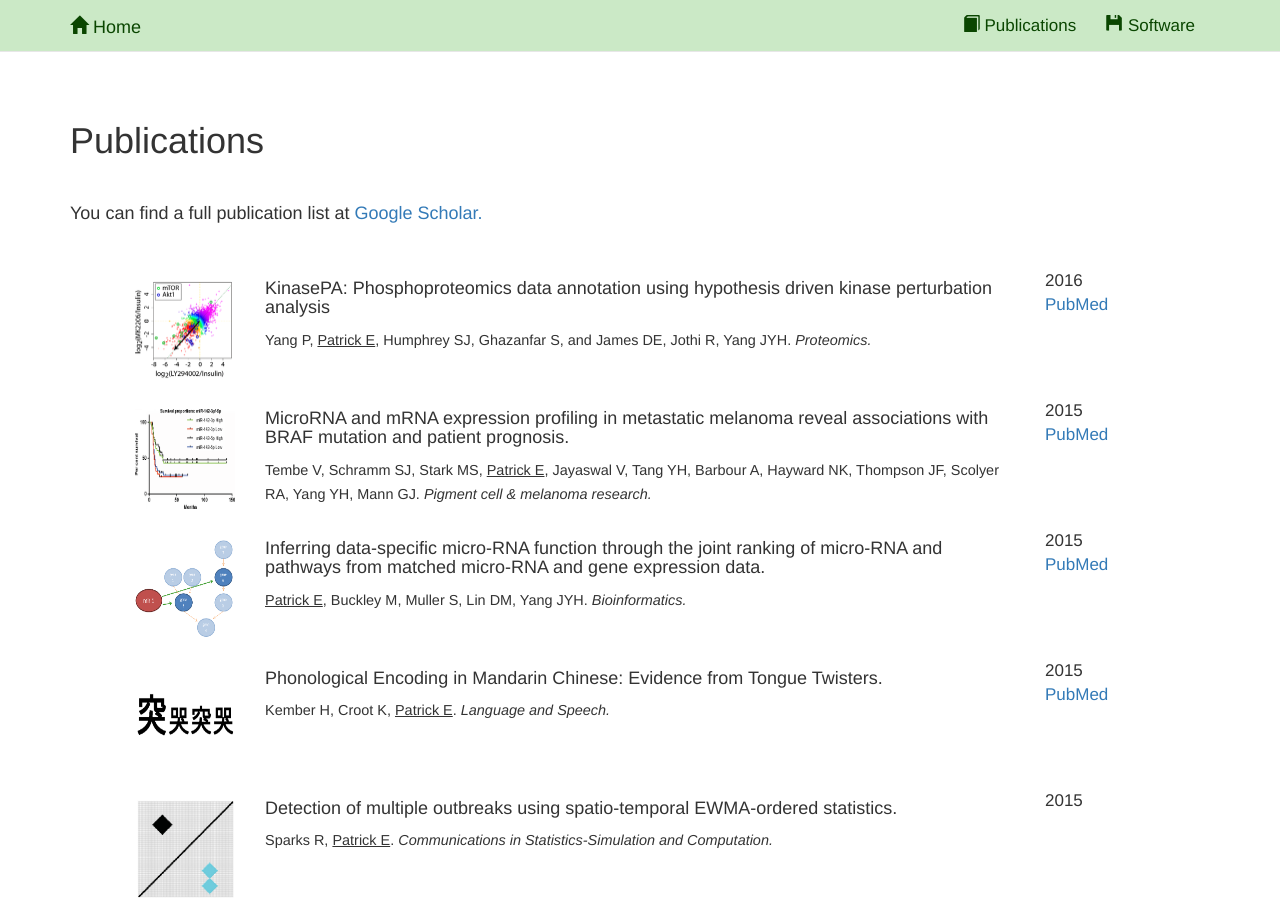
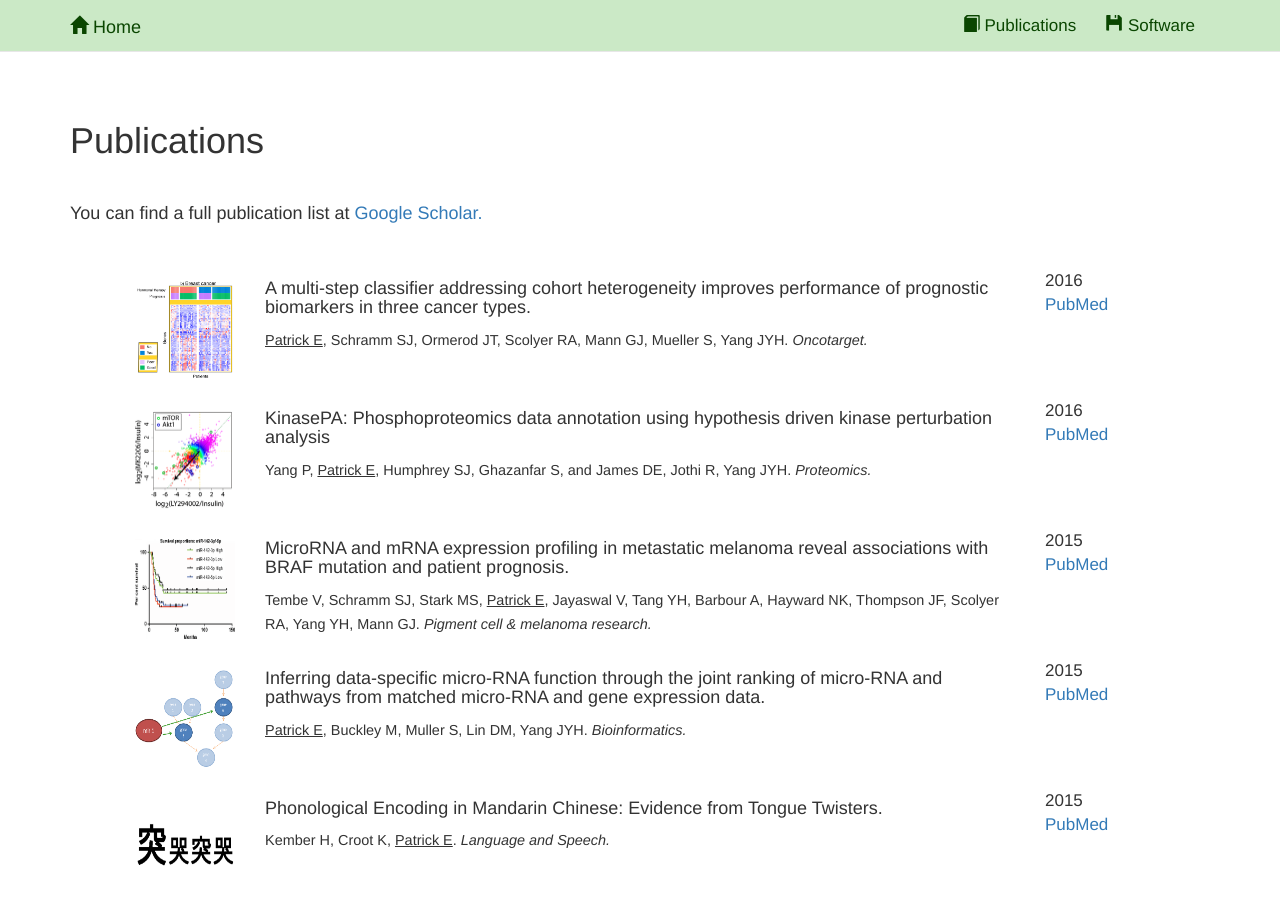
Before and after one commit to ellispatrick/ellispatrick.github.io, a Jekyll site: the page built from publications.html, in a window 1280 px wide and 900 px high. Built offline with Jekyll 4.4.1, drawn with Linux system fonts in a browser that asks for light colours; nearby versions of some CDN libraries; a style sheet for code colours, icons or effects is not loaded.

Commit message:
Updated TwoStage and made post
Updated TwoStage publication and posted about microRNA preprint

```diff
--- a/_data/publications.yml
+++ b/_data/publications.yml
@@ -1,4 +1,15 @@
 ---
+- title: >
+    A multi-step classifier addressing cohort heterogeneity improves performance of prognostic biomarkers in three cancer types.
+  author: >
+    <u>Patrick E</u>, Schramm SJ, Ormerod JT, Scolyer RA, Mann GJ, Mueller S, Yang JYH.
+  year: 2016
+  image: ../images/Publications/2016TwoStage.png
+  where: Oncotarget
+  repo:
+   name: PubMed
+   url: https://www.ncbi.nlm.nih.gov/pubmed/27833072
+
 - title: >
     KinasePA: Phosphoproteomics data annotation using hypothesis driven kinase perturbation analysis
   author: >
```
Also changed, not shown: _posts/2016-12-21-MicroRNA preprint.md (added, +17 -0 lines), _posts/2016-11-14-Publication on cancer classification - Copy.md (renamed from _posts/2016-11-14-Publication on cancer classification.md), images/Publications/2016TwoStage.png (added), 1 other file.
